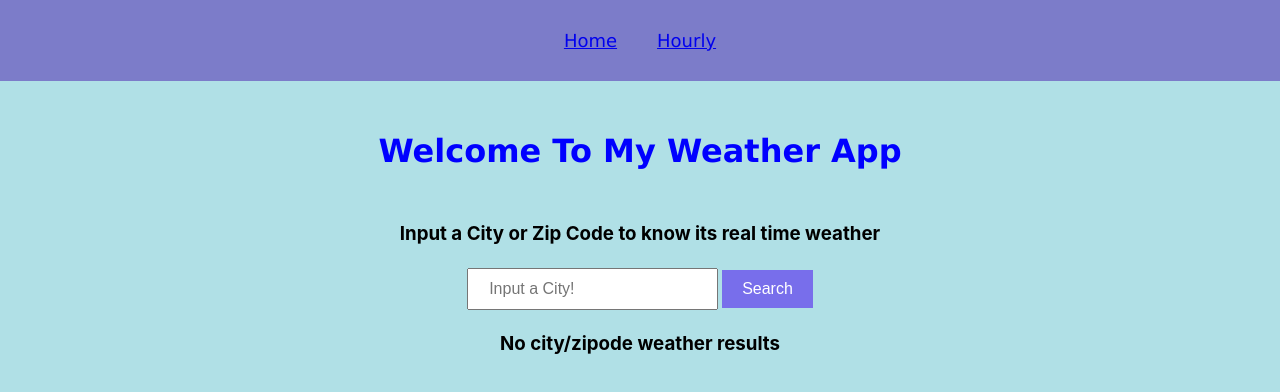
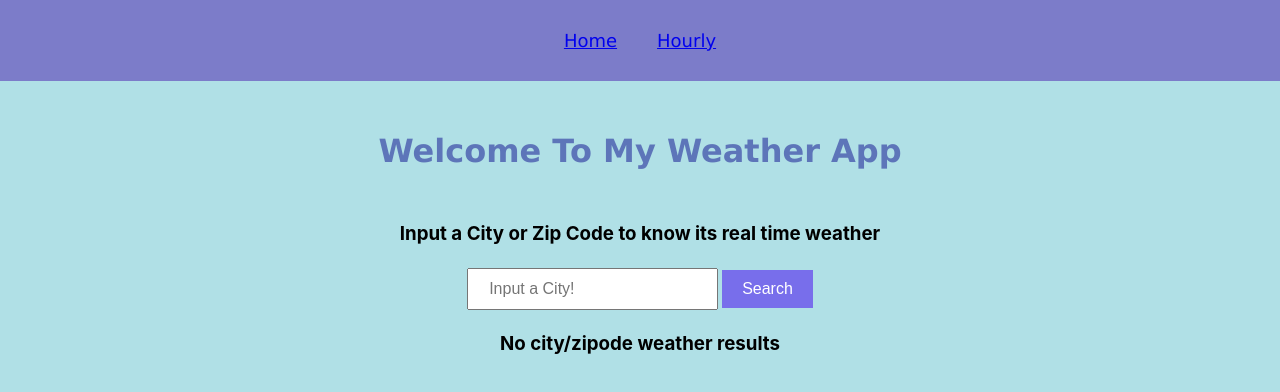
Before and after one commit to marmar897/weather_app, a React (Create React App) app: page / in a window 1280 px wide. Shown: the top 392 px of the page. Built offline with nearby package versions, Linux system fonts and the light colour scheme.

Commit message:
chnaged styling and researching ways to send props to component on another page :)

```diff
--- a/src/style.css
+++ b/src/style.css
@@ -3,7 +3,7 @@ body {
     text-align: center;
   }
  h1 {
-    color: blue;
+    color: #09098b80;
     font-family: verdana;
     text-align: center;
     padding: 30px;
```
